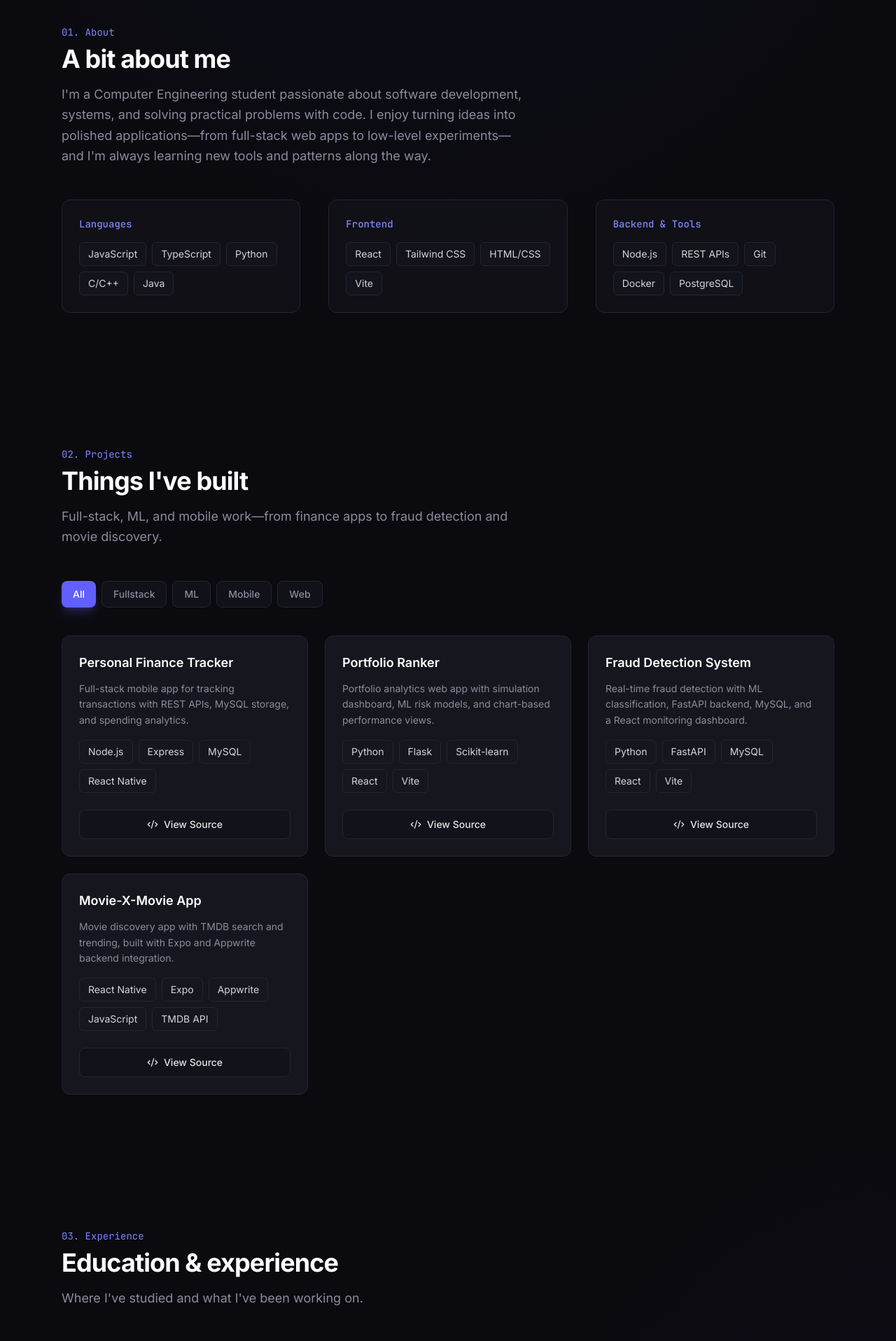
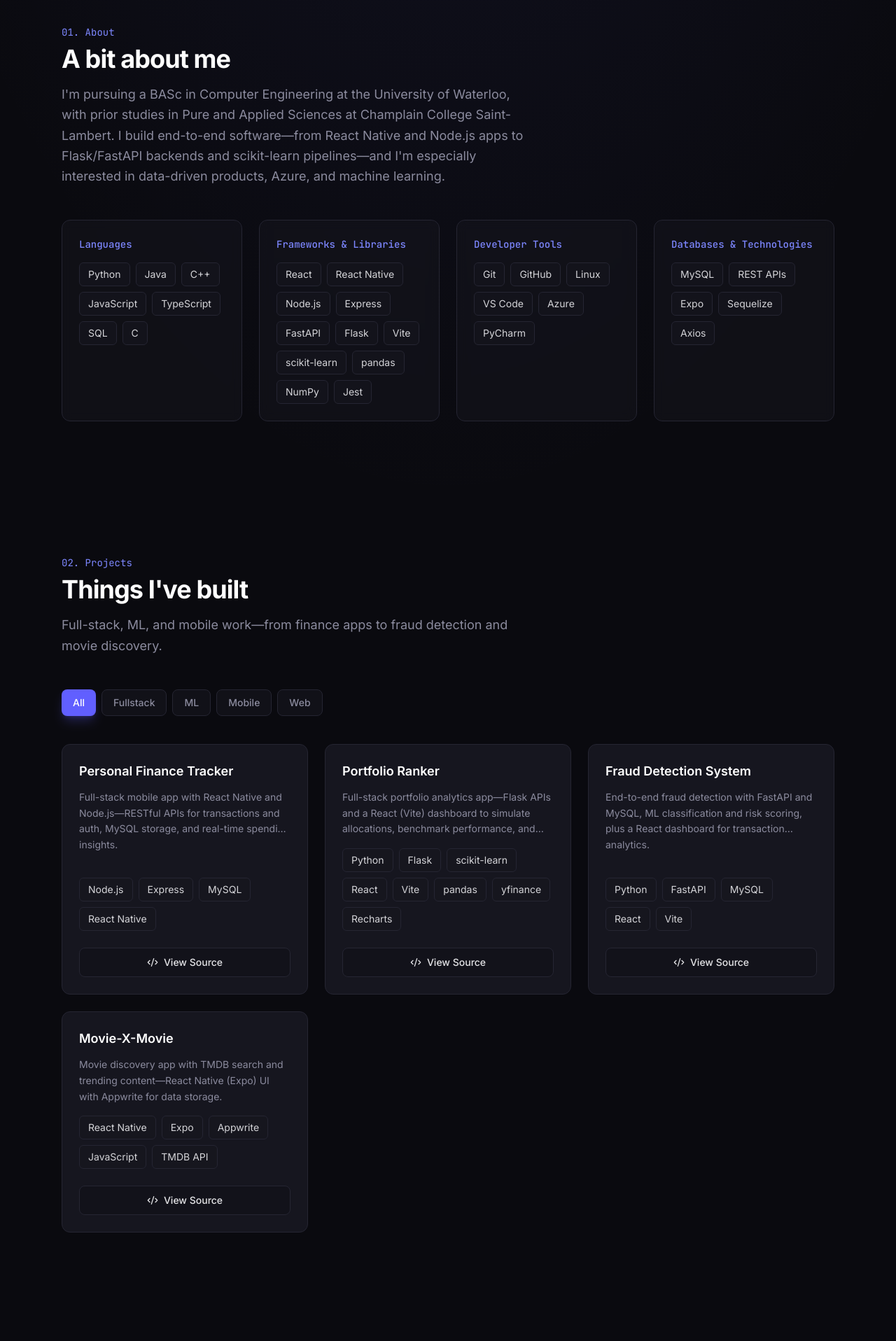
Before and after one commit to AminMirlohii/AminPortfolio, a React (Vite) app: page / in a window 1280 px wide. Shown: the part 860-2776 px from the top of the page at 70% size. Built offline with nearby package versions, Linux system fonts and the light colour scheme.

Commit message:
Added Resume Details

```diff
--- a/index.html
+++ b/index.html
@@ -6,7 +6,7 @@
     <meta name="viewport" content="width=device-width, initial-scale=1.0" />
     <meta
       name="description"
-      content="Portfolio of Amin Mirlohi — Computer Engineering student and software developer."
+      content="Portfolio of Amin Mirlohi — Computer Engineering student at the University of Waterloo."
     />
     <link rel="preconnect" href="https://fonts.googleapis.com" />
     <link rel="preconnect" href="https://fonts.gstatic.com" crossorigin />
--- a/src/components/About.jsx
+++ b/src/components/About.jsx
@@ -14,7 +14,7 @@ export default function About() {
           description={profile.bio}
         />
 
-        <div className="grid gap-10 lg:grid-cols-3">
+        <div className="grid gap-6 sm:grid-cols-2 lg:grid-cols-4">
           {skillCategories.map((category, index) => (
             <motion.div
               key={category.title}
--- a/src/components/Experience.jsx
+++ b/src/components/Experience.jsx
@@ -1,11 +1,13 @@
 import { motion } from 'framer-motion'
-import { GraduationCap, Briefcase } from 'lucide-react'
+import { Award, GraduationCap, Briefcase, Users } from 'lucide-react'
 import { timeline } from '../data/experience'
+import { certificates } from '../data/certificates'
 import SectionHeading from './ui/SectionHeading'
 
 const iconMap = {
   education: GraduationCap,
   experience: Briefcase,
+  club: Users,
 }
 
 export default function Experience() {
@@ -15,22 +17,26 @@ export default function Experience() {
         <SectionHeading
           label="03. Experience"
           title="Education & experience"
-          description="Where I've studied and what I've been working on."
+          description="University of Waterloo, prior studies at Champlain, work experience, and club involvement."
         />
 
         <div className="relative space-y-8 before:absolute before:inset-0 before:ml-5 before:h-full before:w-px before:bg-border md:before:ml-[1.35rem]">
           {timeline.map((item, index) => {
             const Icon = iconMap[item.type] || Briefcase
+            const orgLine = [item.organization, item.location]
+              .filter(Boolean)
+              .join(' · ')
+
             return (
               <motion.div
                 key={item.id}
                 initial={{ opacity: 0, x: -16 }}
                 whileInView={{ opacity: 1, x: 0 }}
                 viewport={{ once: true }}
-                transition={{ duration: 0.4, delay: index * 0.1 }}
+                transition={{ duration: 0.4, delay: index * 0.08 }}
                 className="relative flex gap-6 pl-12 md:pl-14"
               >
-                <div className="absolute left-0 flex h-10 w-10 items-center justify-center rounded-full border border-border bg-surface-card text-indigo-400 md:left-0">
+                <div className="absolute left-0 flex h-10 w-10 items-center justify-center rounded-full border border-border bg-surface-card text-indigo-400">
                   <Icon size={18} />
                 </div>
                 <div className="flex-1 rounded-xl border border-border bg-surface-card/40 p-6 transition-colors hover:border-indigo-500/30">
@@ -40,9 +46,7 @@ export default function Experience() {
                       {item.period}
                     </span>
                   </div>
-                  <p className="mt-1 text-sm text-indigo-300">
-                    {item.organization}
-                  </p>
+                  <p className="mt-1 text-sm text-indigo-300">{orgLine}</p>
                   <p className="mt-3 text-sm leading-relaxed text-muted">
                     {item.description}
                   </p>
@@ -51,6 +55,31 @@ export default function Experience() {
             )
           })}
         </div>
+
+        <motion.div
+          initial={{ opacity: 0, y: 16 }}
+          whileInView={{ opacity: 1, y: 0 }}
+          viewport={{ once: true }}
+          transition={{ duration: 0.4 }}
+          className="mt-16"
+        >
+          <h3 className="mb-6 flex items-center gap-2 font-mono text-sm text-indigo-400">
+            <Award size={16} />
+            Certificates
+          </h3>
+          <ul className="grid gap-4 sm:grid-cols-2">
+            {certificates.map((cert) => (
+              <li
+                key={cert.id}
+                className="rounded-xl border border-border bg-surface-card/40 p-5 transition-colors hover:border-indigo-500/30"
+              >
+                <p className="font-medium text-white">{cert.title}</p>
+                <p className="mt-1 text-sm text-indigo-300">{cert.issuer}</p>
+                <p className="mt-2 font-mono text-xs text-muted">{cert.date}</p>
+              </li>
+            ))}
+          </ul>
+        </motion.div>
       </div>
     </section>
   )
--- a/src/components/Hero.jsx
+++ b/src/components/Hero.jsx
@@ -20,6 +20,11 @@ export default function Hero() {
           </h1>
           <p className="mt-4 text-xl font-medium text-indigo-300 sm:text-2xl">
             {profile.role}
+            {profile.school && (
+              <span className="mt-1 block text-lg text-muted sm:text-xl">
+                {profile.school}
+              </span>
+            )}
           </p>
           <p className="mt-6 max-w-xl text-lg leading-relaxed text-muted">
             {profile.tagline}
--- /dev/null
+++ b/src/data/certificates.js
@@ -0,0 +1,38 @@
+export const certificates = [
+  {
+    id: 'ml-unsupervised',
+    title: 'Unsupervised Learning, Recommenders, Reinforcement Learning',
+    issuer: 'Coursera',
+    date: 'Apr 2026',
+  },
+  {
+    id: 'ml-advanced',
+    title: 'Advanced Learning Algorithms',
+    issuer: 'Coursera',
+    date: 'Apr 2026',
+  },
+  {
+    id: 'ml-supervised',
+    title: 'Supervised Machine Learning: Regression and Classification',
+    issuer: 'Coursera',
+    date: 'Mar 2026',
+  },
+  {
+    id: 'azure-ai',
+    title: 'Microsoft Certified: Azure AI Fundamentals (AI-900)',
+    issuer: 'Microsoft',
+    date: 'Feb 2026',
+  },
+  {
+    id: 'azure-fundamentals',
+    title: 'Microsoft Certified: Azure Fundamentals (AZ-900)',
+    issuer: 'Microsoft',
+    date: 'Feb 2026',
+  },
+  {
+    id: 'genai-ethical',
+    title: 'Generative AI: Ethical Practices and Technical Insights',
+    issuer: 'Champlain College St-Lambert',
+    date: 'Apr 2025',
+  },
+]
--- a/src/data/experience.js
+++ b/src/data/experience.js
@@ -1,29 +1,62 @@
 export const timeline = [
   {
-    id: 'education',
+    id: 'waterloo',
     type: 'education',
-    title: 'B.Sc. Computer Engineering',
-    organization: 'Your University',
-    period: '2022 — Present',
+    title: 'BASc in Computer Engineering',
+    organization: 'University of Waterloo',
+    location: 'Waterloo, ON',
+    period: 'Sep 2025 — Apr 2030',
     description:
-      'Coursework in algorithms, data structures, computer architecture, software engineering, and operating systems.',
+      'Studying computer engineering with focus on software systems, algorithms, and applied computing.',
   },
   {
-    id: 'internship',
-    type: 'experience',
-    title: 'Software Engineering Intern',
-    organization: 'Company Name',
-    period: 'Summer 2025',
+    id: 'finance-club',
+    type: 'club',
+    title: 'Quantitative Analyst',
+    organization: 'Champlain Finance Club · Champlain College Saint-Lambert',
+    location: null,
+    period: '2024 — 2025',
     description:
-      'Contributed to feature development, code reviews, and unit tests in an agile team environment.',
+      'Conducted statistical and mathematical analysis to identify patterns, optimize decision-making, and generate actionable insights.',
   },
   {
-    id: 'club',
+    id: 'walmart',
     type: 'experience',
-    title: 'Developer Club Member',
-    organization: 'University Tech Society',
-    period: '2023 — Present',
+    title: 'OMNI Customer Fulfillment Associate',
+    organization: 'Walmart',
+    location: 'Brossard, QC',
+    period: 'Jun 2024 — Aug 2024',
     description:
-      'Organized hackathons, mentored peers on web development, and collaborated on open-source campus tools.',
+      'Processed 50+ online orders per shift with accuracy and quality control.',
+  },
+  {
+    id: 'champlain-dec',
+    type: 'education',
+    title: 'DEC in Pure and Applied Sciences',
+    organization: 'Champlain College Saint-Lambert',
+    location: 'Saint-Lambert, QC',
+    period: 'Sep 2023 — May 2025',
+    description:
+      'Completed a rigorous science program covering calculus, physics, and chemistry.',
+  },
+  {
+    id: 'zara',
+    type: 'experience',
+    title: 'Sales Associate',
+    organization: 'Zara',
+    location: 'Saint-Bruno-de-Montarville, QC',
+    period: 'Jun 2023 — Aug 2023',
+    description:
+      'Handled transactions efficiently, maintaining accuracy at checkout.',
+  },
+  {
+    id: 'recreofun',
+    type: 'experience',
+    title: 'Day Camp Counselor',
+    organization: 'Récréofun',
+    location: 'Saint-Bruno-de-Montarville, QC',
+    period: 'Jun 2022 — Aug 2022',
+    description:
+      'Led activities for groups of 20+ children, supporting engagement and teamwork.',
   },
 ]
--- a/src/data/profile.js
+++ b/src/data/profile.js
@@ -1,9 +1,10 @@
 export const profile = {
   name: 'Amin Mirlohi',
   role: 'Computer Engineering Student',
+  school: 'University of Waterloo',
   tagline:
-    'Building reliable software with clean code, curiosity, and a focus on real-world impact.',
-  bio: `I'm a Computer Engineering student passionate about software development, systems, and solving practical problems with code. I enjoy turning ideas into polished applications—from full-stack web apps to low-level experiments—and I'm always learning new tools and patterns along the way.`,
+    'Full-stack and ML-focused developer building mobile apps, analytics dashboards, and real-time systems.',
+  bio: `I'm pursuing a BASc in Computer Engineering at the University of Waterloo, with prior studies in Pure and Applied Sciences at Champlain College Saint-Lambert. I build end-to-end software—from React Native and Node.js apps to Flask/FastAPI backends and scikit-learn pipelines—and I'm especially interested in data-driven products, Azure, and machine learning.`,
   email: 'aminmirlohi14@gmail.com',
   github: 'https://github.com/AminMirlohii',
   linkedin: 'https://www.linkedin.com/in/aminmirlohi06/',
--- a/src/data/projects.js
+++ b/src/data/projects.js
@@ -8,13 +8,12 @@ export const projects = [
     id: 'personal-finance-tracker',
     title: 'Personal Finance Tracker',
     description:
-      'Full-stack mobile app for tracking transactions with REST APIs, MySQL storage, and spending analytics.',
+      'Full-stack mobile app with React Native and Node.js—RESTful APIs for transactions and auth, MySQL storage, and real-time spending insights.',
     techStack: ['Node.js', 'Express', 'MySQL', 'React Native'],
     highlights: [
-      'Mobile client for day-to-day transaction tracking',
-      'REST APIs for authentication and transaction CRUD',
-      'MySQL schema for durable financial data',
-      'Analytics views for spending patterns and insights',
+      'Engineered RESTful APIs for transaction management and user authentication',
+      'Designed a MySQL database for efficient financial data storage and retrieval',
+      'Built analytics features for spending patterns and real-time financial insights',
     ],
     github: 'https://github.com/AminMirlohii/finance-tracker',
     live: null,
@@ -25,13 +24,21 @@ export const projects = [
     id: 'portfolio-ranker',
     title: 'Portfolio Ranker',
     description:
-      'Portfolio analytics web app with simulation dashboard, ML risk models, and chart-based performance views.',
-    techStack: ['Python', 'Flask', 'Scikit-learn', 'React', 'Vite'],
+      'Full-stack portfolio analytics app—Flask APIs and a React (Vite) dashboard to simulate allocations, benchmark performance, and visualize results.',
+    techStack: [
+      'Python',
+      'Flask',
+      'scikit-learn',
+      'React',
+      'Vite',
+      'pandas',
+      'yfinance',
+      'Recharts',
+    ],
     highlights: [
-      'Simulation dashboard for portfolio analytics',
-      'ML pipeline for risk and anomaly detection',
-      'Market data ingestion via yfinance and pandas',
-      'React dashboard with chart-based performance views',
+      'Simulated allocations and benchmarked performance with interactive charts',
+      'Used pandas, yfinance, and scikit-learn for risk metrics and anomaly detection',
+      'Classified portfolio risk with ML-driven signals on the dashboard',
     ],
     github: 'https://github.com/AminMirlohii/Portfolio-Analysis',
     live: null,
@@ -42,13 +49,12 @@ export const projects = [
     id: 'fraud-detection-system',
     title: 'Fraud Detection System',
     description:
-      'Real-time fraud detection with ML classification, FastAPI backend, MySQL, and a React monitoring dashboard.',
+      'End-to-end fraud detection with FastAPI and MySQL, ML classification and risk scoring, plus a React dashboard for transaction analytics.',
     techStack: ['Python', 'FastAPI', 'MySQL', 'React', 'Vite'],
     highlights: [
-      'Low-latency scoring for incoming transactions',
-      'Classification + risk scoring pipeline',
-      'FastAPI service layer with MySQL persistence',
-      'React dashboard for alerts and visualization',
+      'Built FastAPI + MySQL backend for processing and validating transaction data',
+      'Integrated ML classification, risk scoring, and inference in a real-time pipeline',
+      'Delivered a React dashboard to visualize system outputs and analytics',
     ],
     github: 'https://github.com/AminMirlohii/fraud-ml',
     live: null,
@@ -57,15 +63,14 @@ export const projects = [
   },
   {
     id: 'movie-x-movie',
-    title: 'Movie-X-Movie App',
+    title: 'Movie-X-Movie',
     description:
-      'Movie discovery app with TMDB search and trending, built with Expo and Appwrite backend integration.',
+      'Movie discovery app with TMDB search and trending content—React Native (Expo) UI with Appwrite for data storage.',
     techStack: ['React Native', 'Expo', 'Appwrite', 'JavaScript', 'TMDB API'],
     highlights: [
-      'Discovery flows using TMDB search and trending',
-      'Polished mobile UI with Expo',
-      'Appwrite for backend capabilities',
-      'Fast browsing and favorites-style workflows',
+      'Search and explore films using live TMDB API data',
+      'Built a polished Expo mobile UI for discovery and trending',
+      'Integrated Appwrite for backend data storage',
     ],
     github: 'https://github.com/AminMirlohii/Movie-X-Movie',
     live: null,
--- a/src/data/skills.js
+++ b/src/data/skills.js
@@ -1,14 +1,38 @@
 export const skillCategories = [
   {
     title: 'Languages',
-    skills: ['JavaScript', 'TypeScript', 'Python', 'C/C++', 'Java'],
+    skills: [
+      'Python',
+      'Java',
+      'C++',
+      'JavaScript',
+      'TypeScript',
+      'SQL',
+      'C',
+    ],
   },
   {
-    title: 'Frontend',
-    skills: ['React', 'Tailwind CSS', 'HTML/CSS', 'Vite'],
+    title: 'Frameworks & Libraries',
+    skills: [
+      'React',
+      'React Native',
+      'Node.js',
+      'Express',
+      'FastAPI',
+      'Flask',
+      'Vite',
+      'scikit-learn',
+      'pandas',
+      'NumPy',
+      'Jest',
+    ],
   },
   {
-    title: 'Backend & Tools',
-    skills: ['Node.js', 'REST APIs', 'Git', 'Docker', 'PostgreSQL'],
+    title: 'Developer Tools',
+    skills: ['Git', 'GitHub', 'Linux', 'VS Code', 'Azure', 'PyCharm'],
+  },
+  {
+    title: 'Databases & Technologies',
+    skills: ['MySQL', 'REST APIs', 'Expo', 'Sequelize', 'Axios'],
   },
 ]
```
